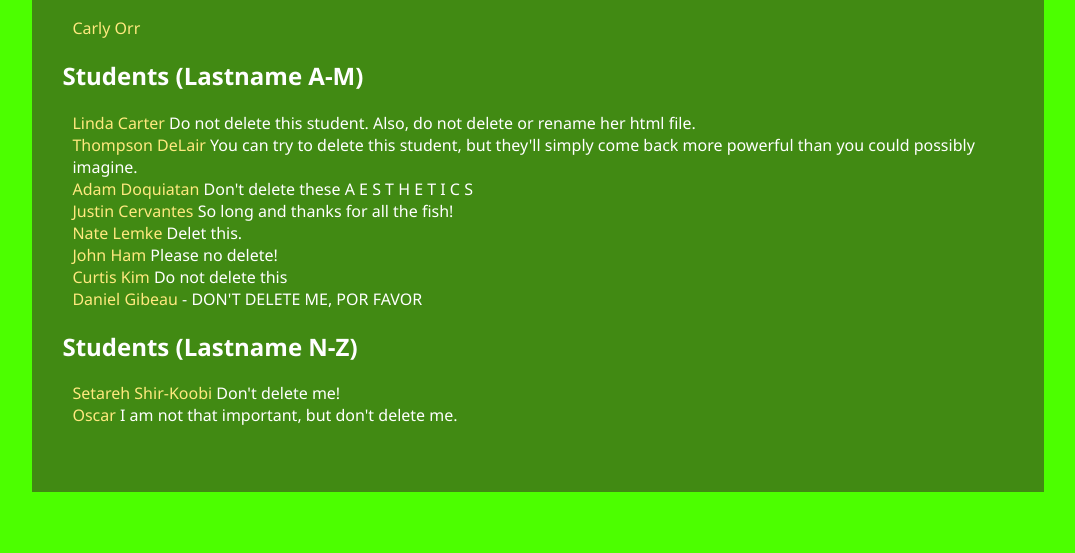
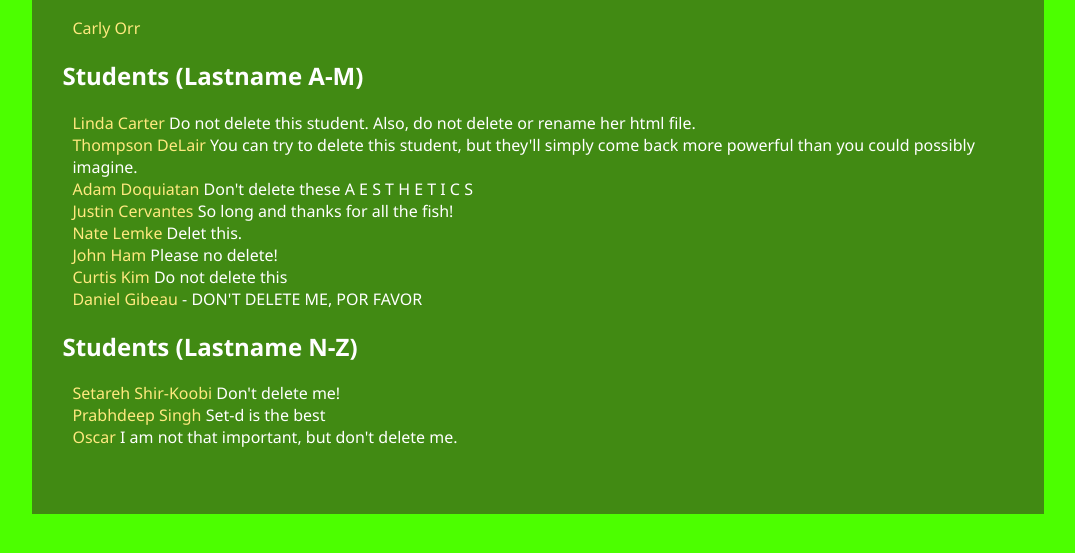
Before and after one commit to comp1111/dortmund, a plain HTML site: page Index.html in a window 1280 px wide. Shown: the part 227-780 px from the top of the page, without its empty margins (102-1177 px from the left). Drawn offline with Linux system fonts and the light colour scheme.

Commit message:
changes made.

```diff
--- a/Index.html
+++ b/Index.html
@@ -37,6 +37,7 @@
         <h2>Students (Lastname N-Z)</h2>
         <ul>
             <li><a href="SetarehShir-Koobi.html">Setareh Shir-Koobi</a> Don't delete me!</li>
+						<li><a href="SinghPrabhdeep.html">Prabhdeep Singh</a> Set-d is the best</li>
             <li><a href="OscarAu.html"> Oscar</a> I am not that important, but don't delete me.</li>
         </ul>
 
--- /dev/null
+++ b/Style/Style_PrabhdeepSingh.css
@@ -0,0 +1,55 @@
+body {
+	font-family: Segoe UI, arial, sans-serif;
+	background-color: black;
+	color: black;
+}
+
+img.person {
+    width: 120px;
+    float:  left;
+    padding-left:  30px;
+    padding-right:  30px;
+}
+
+div#bio {
+    width:  80%;
+    padding-left:  30px;
+}
+
+div#logo {
+    padding: 15px;
+    margin: 20px auto 0px auto;
+    text-align: center;
+}
+
+div#container {
+	background-color: white;
+	min-width:850px;
+	margin-left: auto;
+	margin-right: auto;
+	min-height: 300px;
+	margin: 0 auto -4em;
+	clear: both;
+	margin-left: auto;
+	margin-right: auto;
+	width: 80%;
+    padding-bottom: 50px;
+}
+
+h1, h2, div>a {
+    padding-left:  30px;
+}
+
+ul>li {
+    list-style-type: none;
+}
+
+a {
+    text-decoration: none;
+    color:  #bbdb1a;
+    outline:  none;
+}
+
+img {border:  0;}
+
+a img {outline:  none;}
```
Also changed, not shown: SinghPrabhdeep.html (added, +21 -0 lines).
